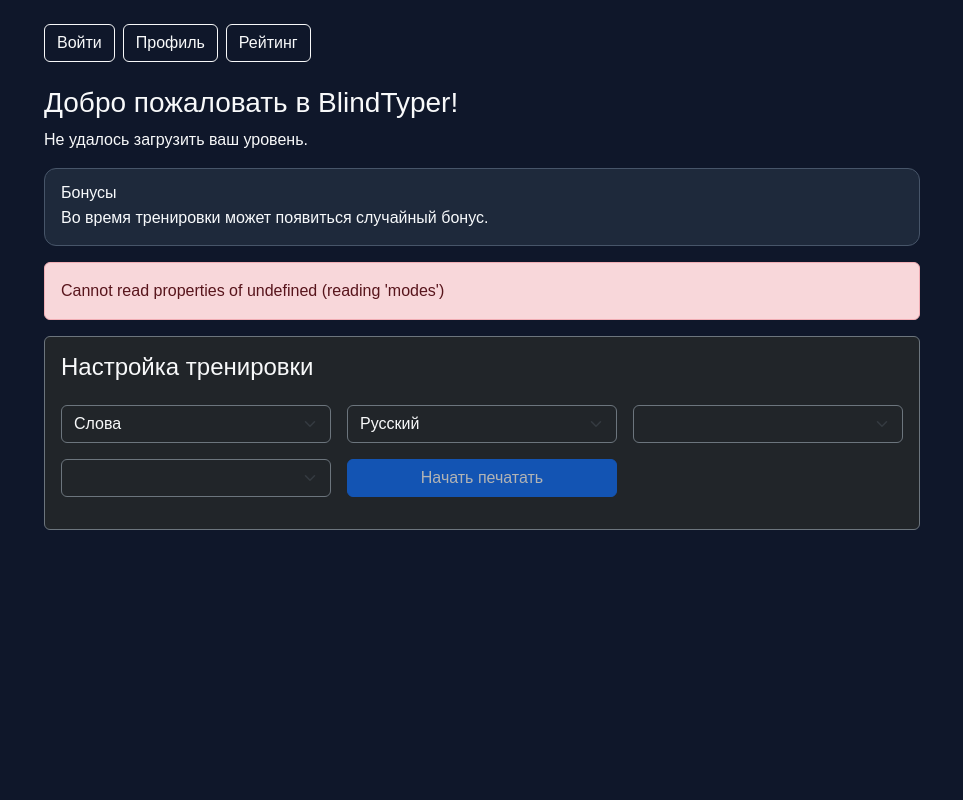
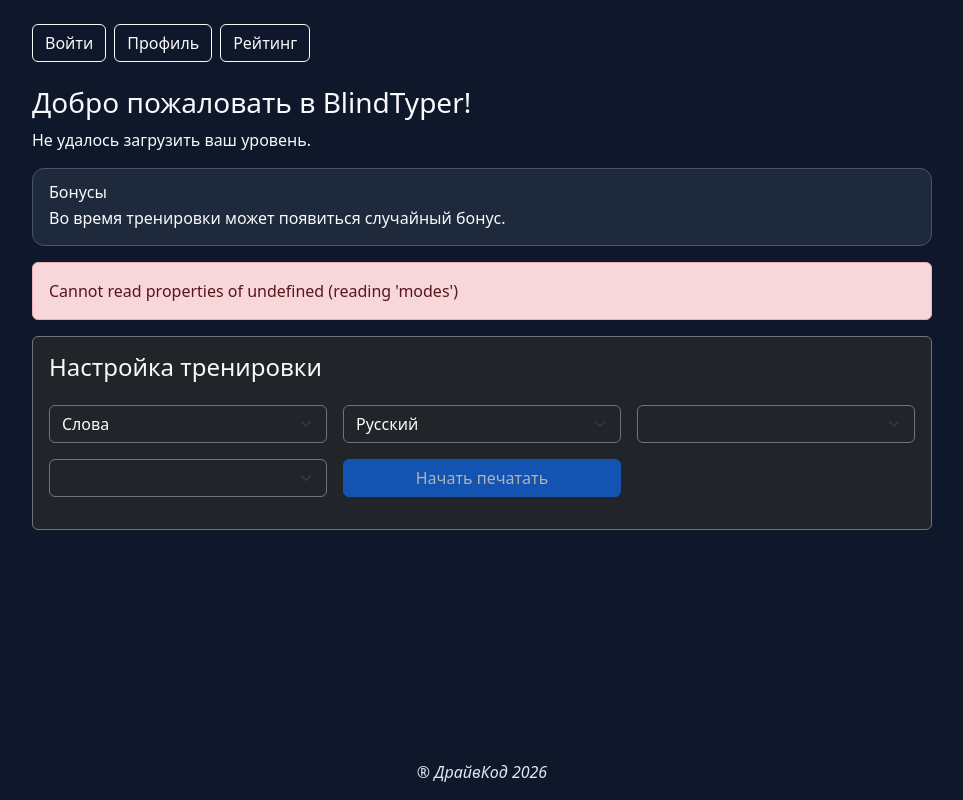
Before and after one commit to NightWolfXCore/blindtyper, a PHP site: page /pages/index.html in a window 1280 px wide. Shown: the whole page, without its empty margins (158-1121 px from the left). Run offline with PHP 8.4, Linux system fonts and the light colour scheme; lists and menus that the app fills with data are empty.

Commit message:
footer + some fix css and js

```diff
--- a/public/pages/index.html
+++ b/public/pages/index.html
@@ -7,7 +7,7 @@
   <link rel="stylesheet" href="/assets/vendor/bootstrap/css/bootstrap.min.css">
   <link rel="stylesheet" href="/assets/css/effects.css">
   <style>
-    body { background-color: #0f172a; color: #e2e8f0; font-family: sans-serif; }
+    body { background-color: #0f172a; color: #e2e8f0; }
     .text-display { font-family: 'Courier New', monospace; font-size: 1.5rem; line-height: 1.8; letter-spacing: 2px; background: #1e293b; padding: 2rem; border-radius: 1rem; border: 1px solid #334155; }
     .char { color: #fff; white-space: pre-wrap; } /* Ожидаемый символ */
     .char.correct { color: #10b981; } /* Правильный */
@@ -18,8 +18,9 @@
     .stat-box .text-muted { color: #e2e8f0 !important; }
   </style>
 </head>
-<body class="min-vh-100 p-4">
-  <main class="container" style="max-width: 900px;">
+<body>
+<div class="d-flex flex-column min-vh-100">
+  <main class="container mt-4 px-0" style="max-width: 900px;">
     <nav class="mb-4 d-flex gap-2 flex-wrap"><a id="login-link" href="/login" class="btn btn-outline-light">Войти</a><a id="profile-link" href="/profile" class="btn btn-outline-light d-none">Профиль</a><a href="/leaderboard" class="btn btn-outline-light">Рейтинг</a><button id="logout-btn" type="button" class="btn btn-outline-light d-none">Выйти</button></nav>
     <h1 id="greeting" class="h3 text-light mb-2">Добро пожаловать в BlindTyper!</h1>
     <p id="level-status" class="text-light mb-3" aria-live="polite">Загрузка уровня…</p>
@@ -81,6 +82,9 @@
       </div>
     </div>
   </main>
+  <footer class="d-flex justify-content-center py-3 px-auto mx-auto mt-auto w-100" style="max-width: 800px;">
+      <span class="fst-italic"> &reg; ДрайвКод <span id="year">year</span> </span>
+  </footer>
 
   <div id="start-countdown" class="start-countdown d-none" role="status" aria-live="assertive" aria-atomic="true">
     <div class="start-countdown-content">
@@ -89,6 +93,8 @@
     </div>
   </div>
 
+</div>
+
   <script type="module" src="../assets/js/pages/trainer.js"></script>
 </body>
 </html>
```
Also changed, not shown: public/pages/leaderboard.html (+7 -4 lines), public/pages/profile.html (+8 -4 lines), public/assets/css/auth.css, public/assets/js/game-ui.js, public/assets/js/pages/leaderboard.js, public/assets/js/pages/profile.js, public/assets/js/pages/trainer.js.
